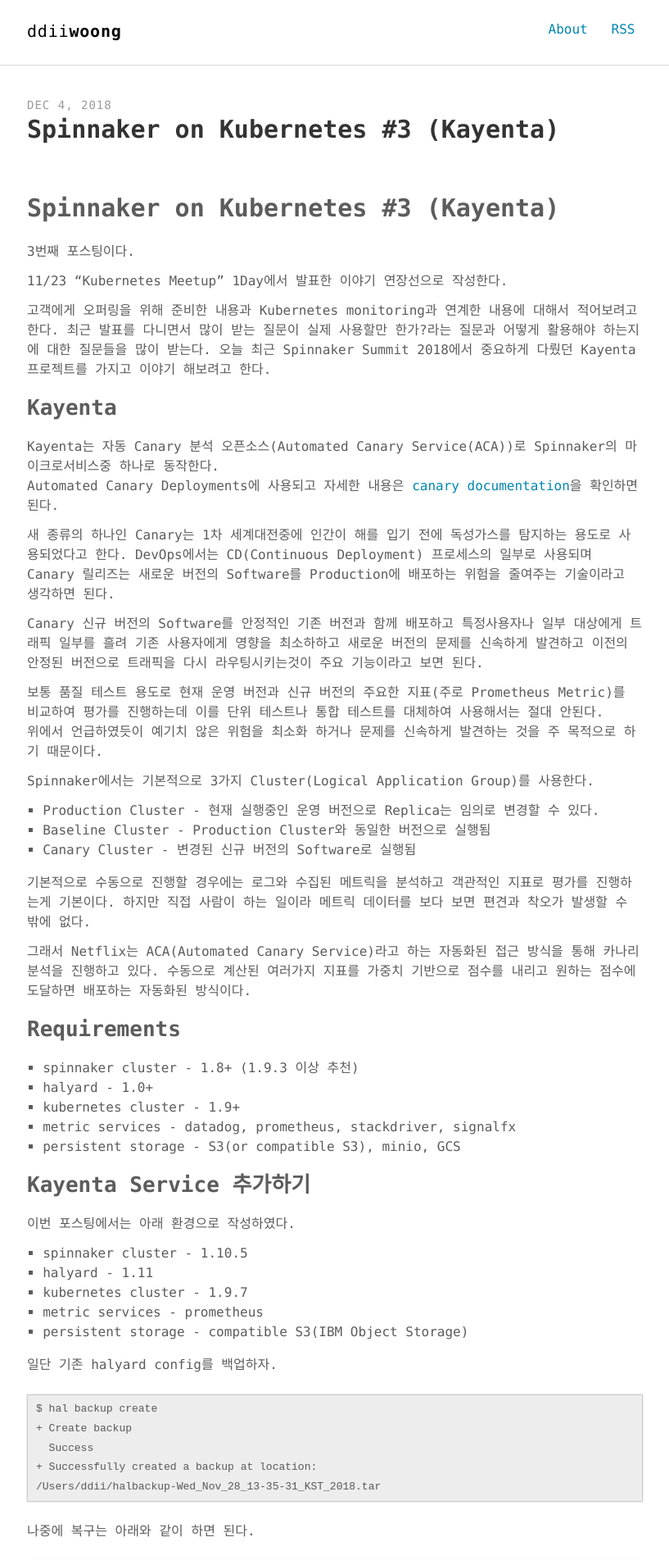
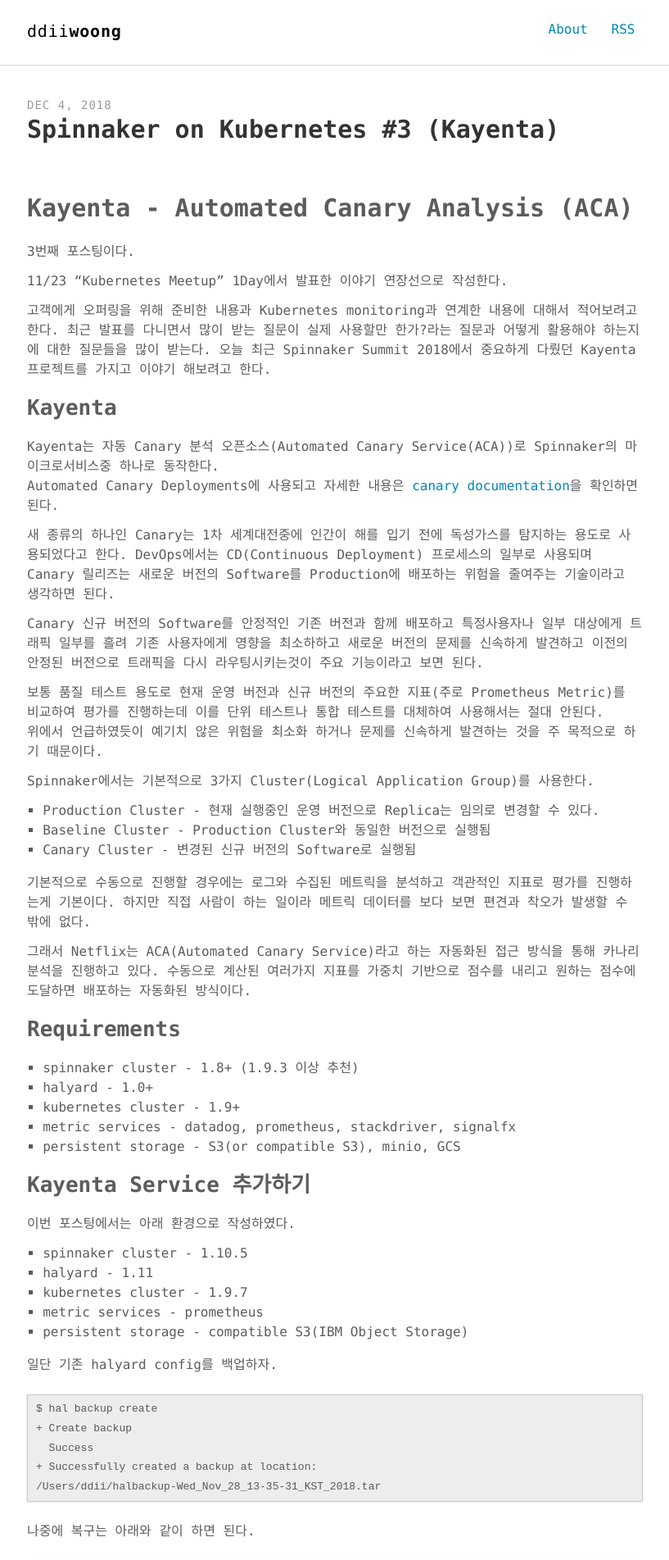
Before and after one commit to ddiiwoong/ddiiwoong.github.io_archive, a Jekyll site: the page built from _posts/2018-12-04-spinnaker-advanced-3.md, in a window 1280 px wide. Shown: the top 1903 px of the page at 82% size, without its empty margins (231-1048 px from the left). Built offline with Jekyll 4.4.1, drawn with Linux system fonts in a browser that asks for light colours; comment, search, counter and statistics services are not loaded.

Commit message:
title changed

```diff
--- a/_posts/2018-12-04-spinnaker-advanced-3.md
+++ b/_posts/2018-12-04-spinnaker-advanced-3.md
@@ -6,7 +6,7 @@ description: "Spinnaker에 대해 알아봅니다 #3 (Kayenta)"
 keywords: "Spinnaker, Kubernetes, k8s, CI/CD, Continuous Delivery, Continuous Deployment, Pipeline, Canary analysis, Canary, kayenta, Automated Canary Service"
 ---
 
-# Spinnaker on Kubernetes #3 (Kayenta)
+# Kayenta - Automated Canary Analysis (ACA)
 
 3번째 포스팅이다.
 
```
